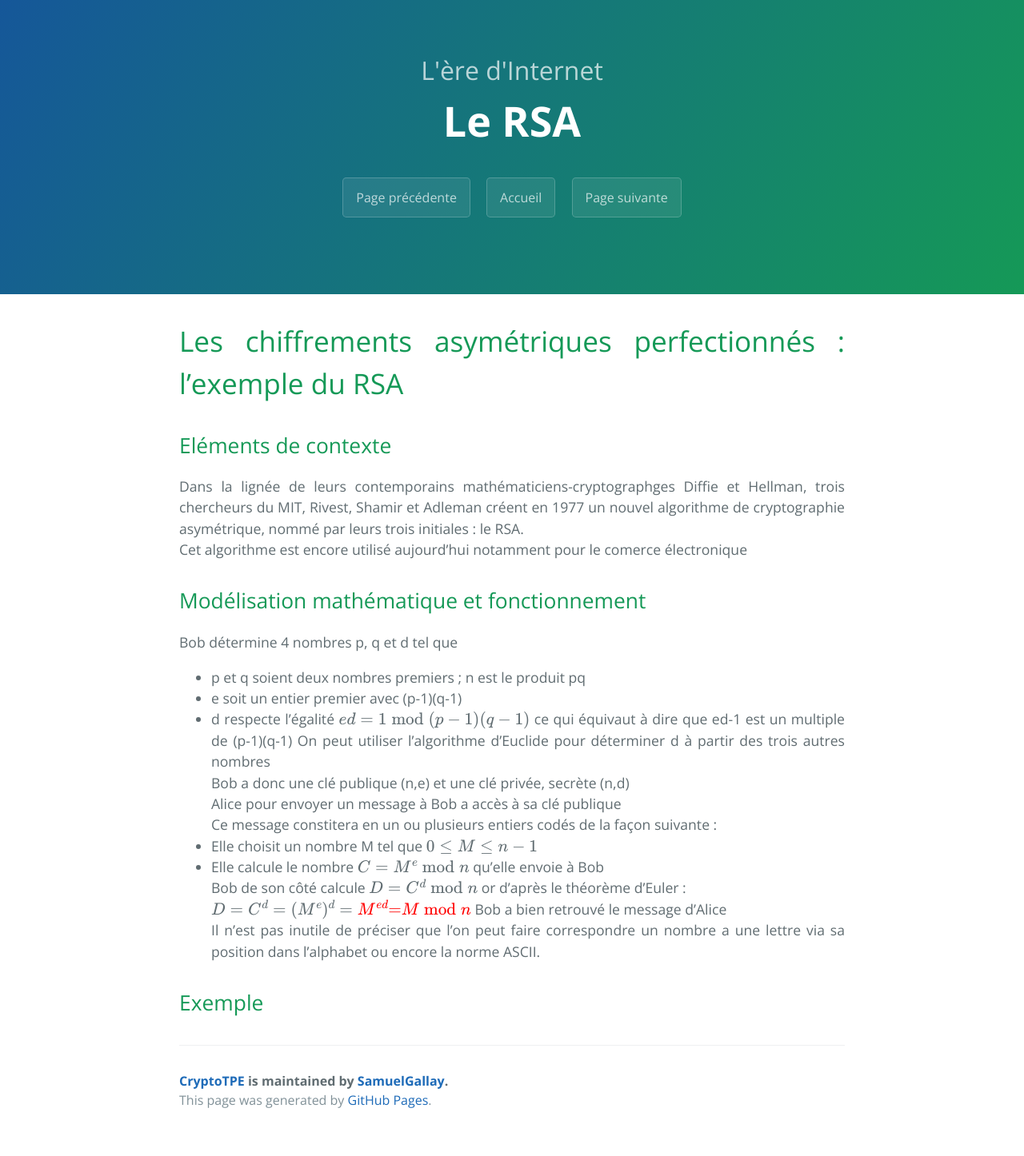
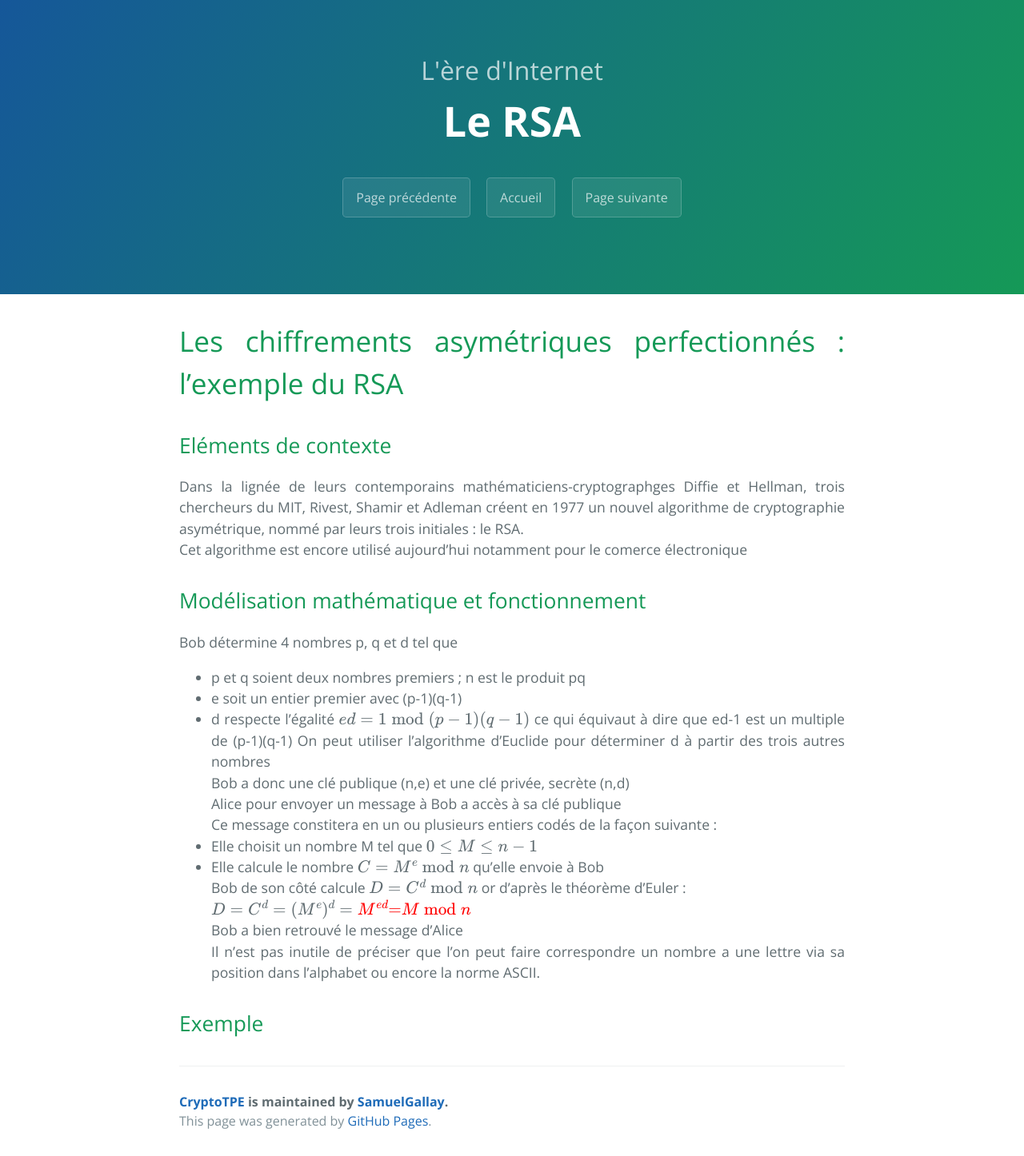
Before and after one commit to SamuelGallay/CryptoTPE, a Jekyll site: the page built from pages/4_Internet/3_rsa.md, in a window 1280 px wide. Shown: the whole page at 80% size. Built offline with Jekyll 4.4.1, drawn with Linux system fonts in a browser that asks for light colours; our own code applies the rules of GitHub Pages for plain Markdown files; formulas are drawn with MathJax 3; before the commit the page ends 1420 px from its top, so only the background shows below that.

Commit message:
Update 3_rsa.md

```diff
--- a/pages/4_Internet/3_rsa.md
+++ b/pages/4_Internet/3_rsa.md
@@ -26,7 +26,7 @@ Ce message constitera en un ou plusieurs entiers codés de la façon suivante :
 * Elle choisit un nombre M tel que $$ 0 \leq M \leq n-1 $$
 * Elle calcule le nombre $$ C = M^e \bmod n $$ qu'elle envoie à Bob \\
 Bob de son côté calcule $$ D = C^d \bmod n $$ or d'après le théorème d'Euler : \\
-$$ D = C^d = (M^e)^d = \color{red} {M^{ed}} \color{red} {=} \color{red} {M \bmod n}  $$
+$$ D = C^d = (M^e)^d = \color{red} {M^{ed}} \color{red} {=} \color{red} {M \bmod n}  $$ \\
 Bob a bien retrouvé le message d'Alice \\
 Il n'est pas inutile de préciser que l'on peut faire correspondre un nombre a une lettre via sa position dans l'alphabet ou encore la norme ASCII.
 
```
